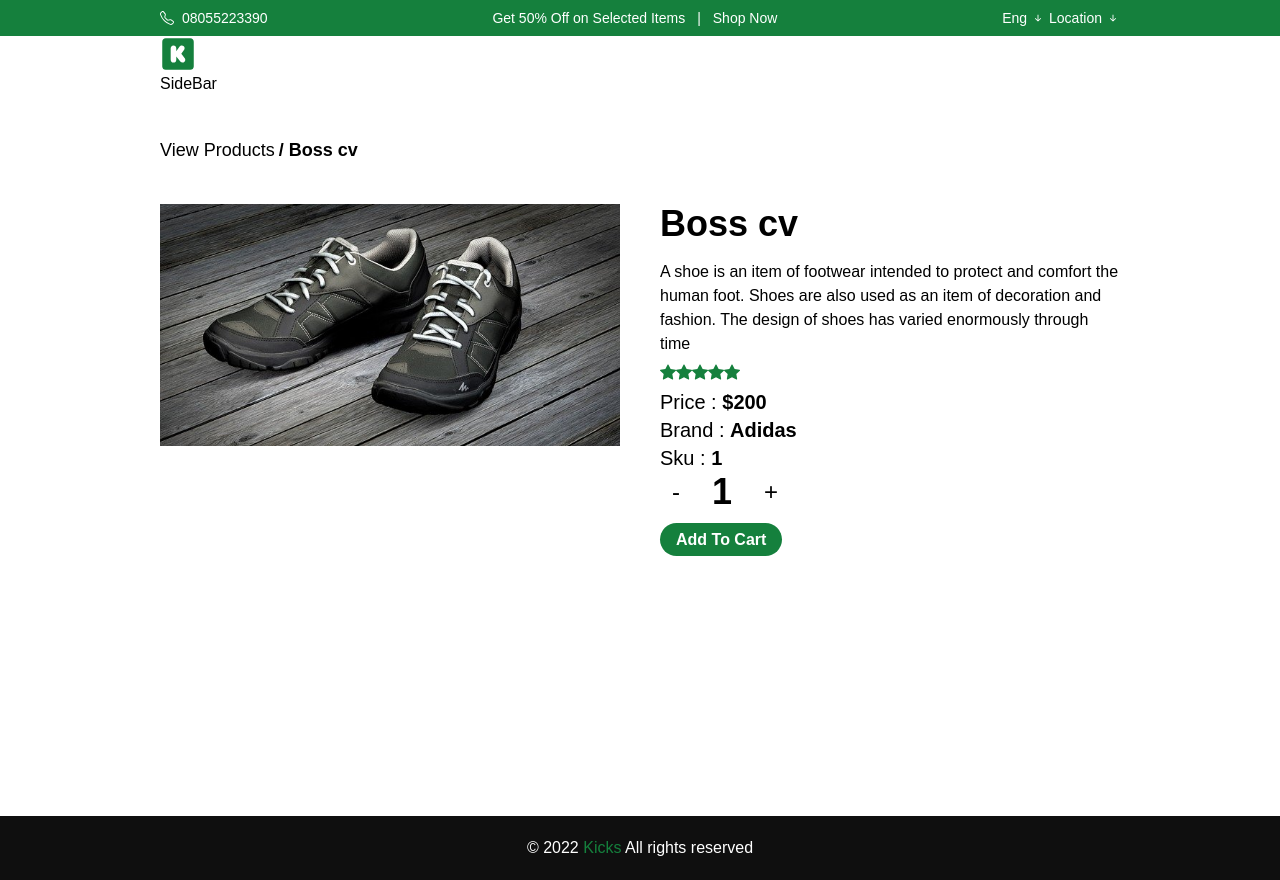
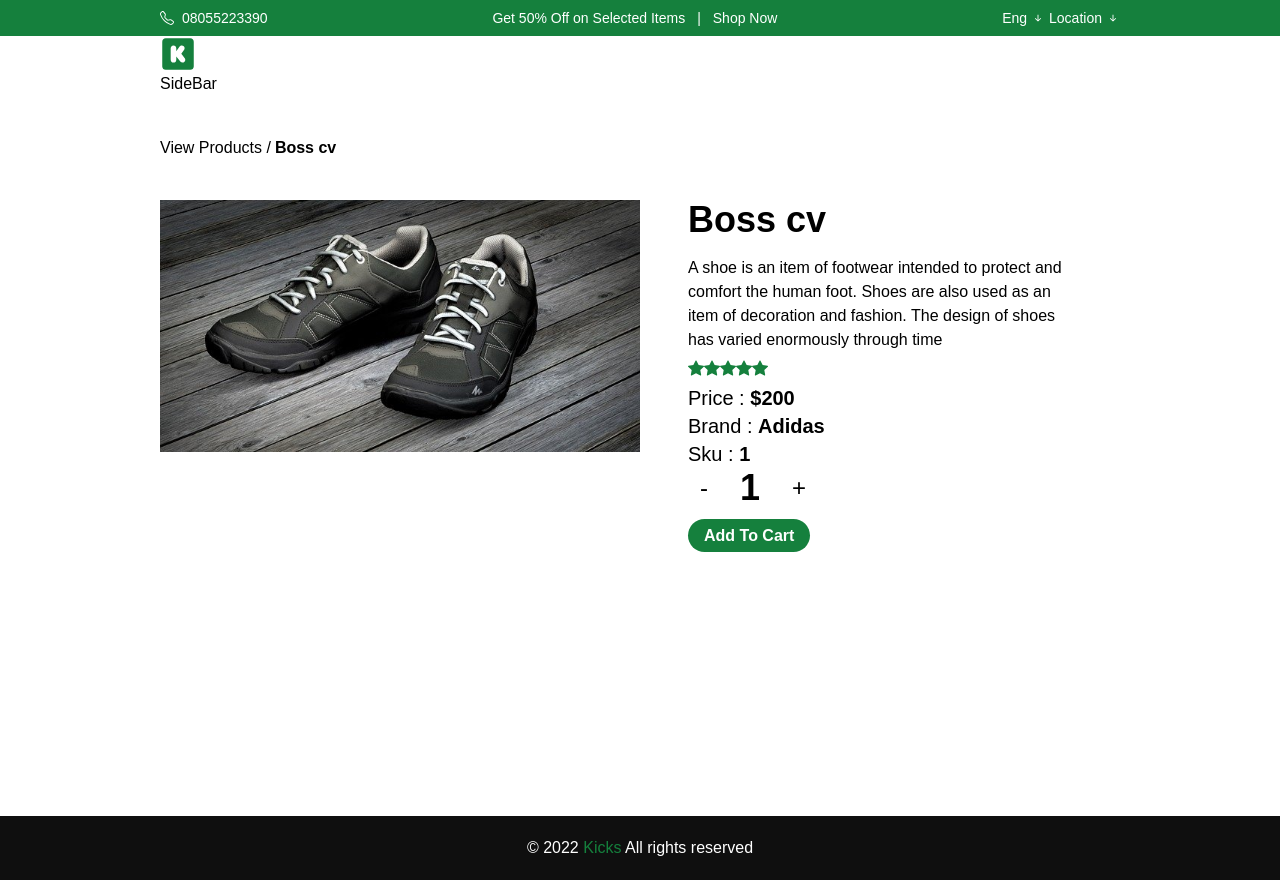
Before and after one commit to Osezei/productsDisplayPracice, a React (Create React App) app: page /products/1 in a window 1280 px wide. Built offline with nearby package versions, Linux system fonts and the light colour scheme.

Commit message:
fixing contact page

```diff
--- a/src/pages/About.js
+++ b/src/pages/About.js
@@ -1,7 +1,38 @@
 import React from "react";
+import AboutPic from "../Images/my_hero.png";
+import Footer from "../components/Footer";
+import Header from "../components/Header";
+import Navigation from "../components/Navigation";
 
 const About = () => {
-  return <div>About</div>;
+  return (
+    <section>
+      <Header />
+      <Navigation />
+      <main className="container">
+        <h3>About</h3>
+        <div className="flex">
+          <img src={AboutPic} alt="aboutPic" className="w-full" />
+
+          <p className="p-10 mt-auto mb-auto">
+            Lorem ipsum dolor sit, amet consectetur adipisicing elit. Doloremque
+            voluptate corporis laudantium illum odit cum veritatis nisi at! Sunt
+            modi, vel possimus, saepe error, harum totam consequatur cupiditate
+            ut qui provident asperiores quasi voluptate quas iure recusandae
+            iusto praesentium repellendus! Excepturi tenetur repudiandae
+            consequuntur enim qui numquam ab quo dicta? Lorem ipsum dolor sit
+            amet consectetur adipisicing elit. Cupiditate nihil illum vitae
+            nobis totam impedit, earum id doloribus quaerat tenetur optio
+            laudantium quod ratione provident. Tempore dolor et ipsa vero
+            reiciendis at doloremque tempora quasi nesciunt dolore aliquam ad
+            accusantium modi porro dicta distinctio illum, totam nulla, ratione
+            dolorum quia.
+          </p>
+        </div>
+      </main>
+      <Footer />
+    </section>
+  );
 };
 
 export default About;
--- a/src/pages/SingleProductPage.js
+++ b/src/pages/SingleProductPage.js
@@ -6,6 +6,7 @@ import { AiOutlineArrowLeft } from "react-icons/ai";
 import { BsStarFill } from "react-icons/bs";
 import { BsStarHalf } from "react-icons/bs";
 import { BsStar } from "react-icons/bs";
+import styled from "styled-components";
 
 import Header from "../components/Header";
 import Navigation from "../components/Navigation";
@@ -36,26 +37,26 @@ const SingleProductPage = function () {
     );
   });
   return (
-    <div>
+    <Main>
       <Header />
       <Navigation />
       <SideBar />
       <section className="container page">
         <div className="flex py-10">
-          <p className="flex text-lg">
+          <p className="flex text-base">
             <Link to="/products" className="flex items-center font-medium pr-1">
-              View Products
+              View Products /
             </Link>{" "}
-            <span className="font-semibold"> / {single.name}</span>
+            <span className="font-semibold"> {single.name}</span>
           </p>
         </div>
         {/* <h3>{single.name}</h3> */}
         {/* picture and info section */}
-        <div className="grid grid-cols-2 gap-10">
+        <div className="grid grid-cols-2">
           <div>
-            <img src={single.image} alt={single.name} className="w-full" />
+            <img src={single.image} alt={single.name} className="image" />
           </div>
-          <div>
+          <div className="px-12">
             <h3 className="font-semibold text-4xl pb-4">{single.name}</h3>
             <p>{single.description}</p>
             <h1 className="flex pt-2 pb-2 text-green-700">{tempRating}</h1>
@@ -106,8 +107,13 @@ const SingleProductPage = function () {
         </div>
       </section>
       <Footer />
-    </div>
+    </Main>
   );
 };
 
 export default SingleProductPage;
+const Main = styled.div`
+  .image {
+    min-width: 100%;
+  }
+`;
```
